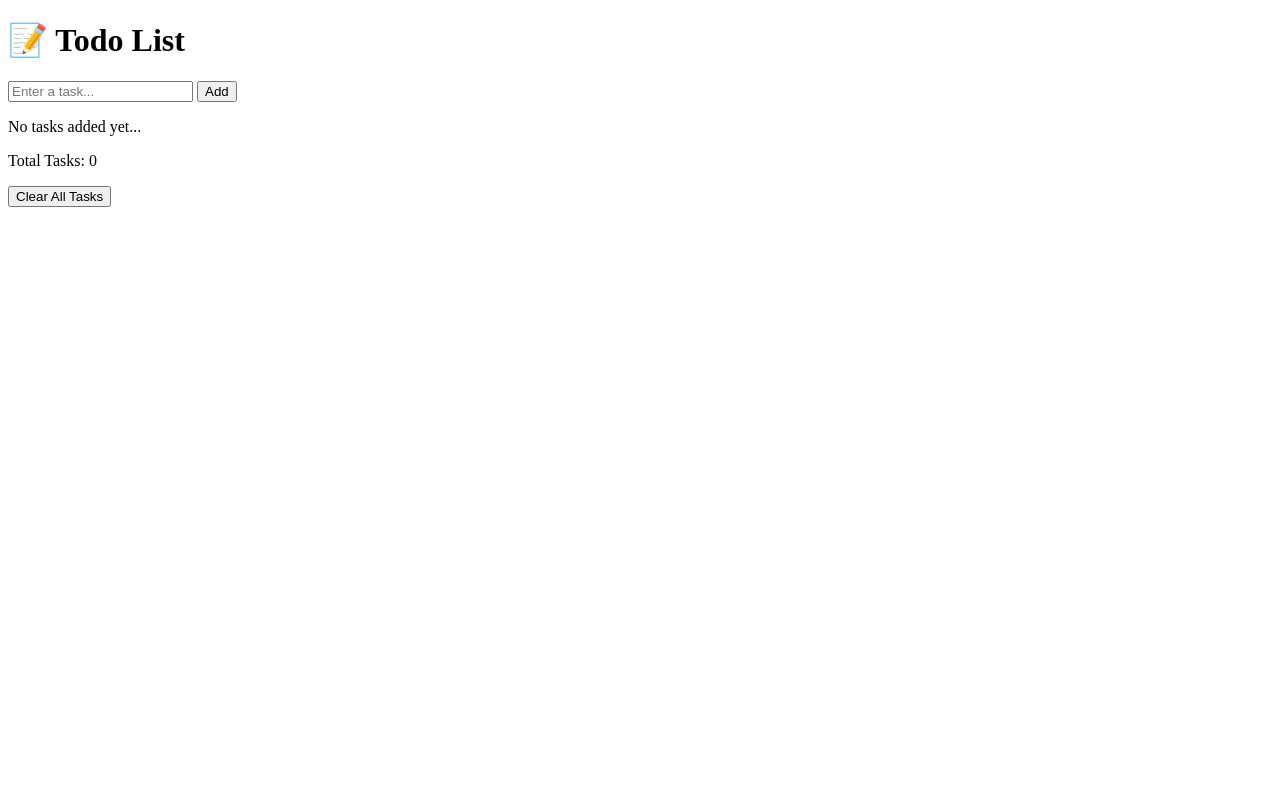
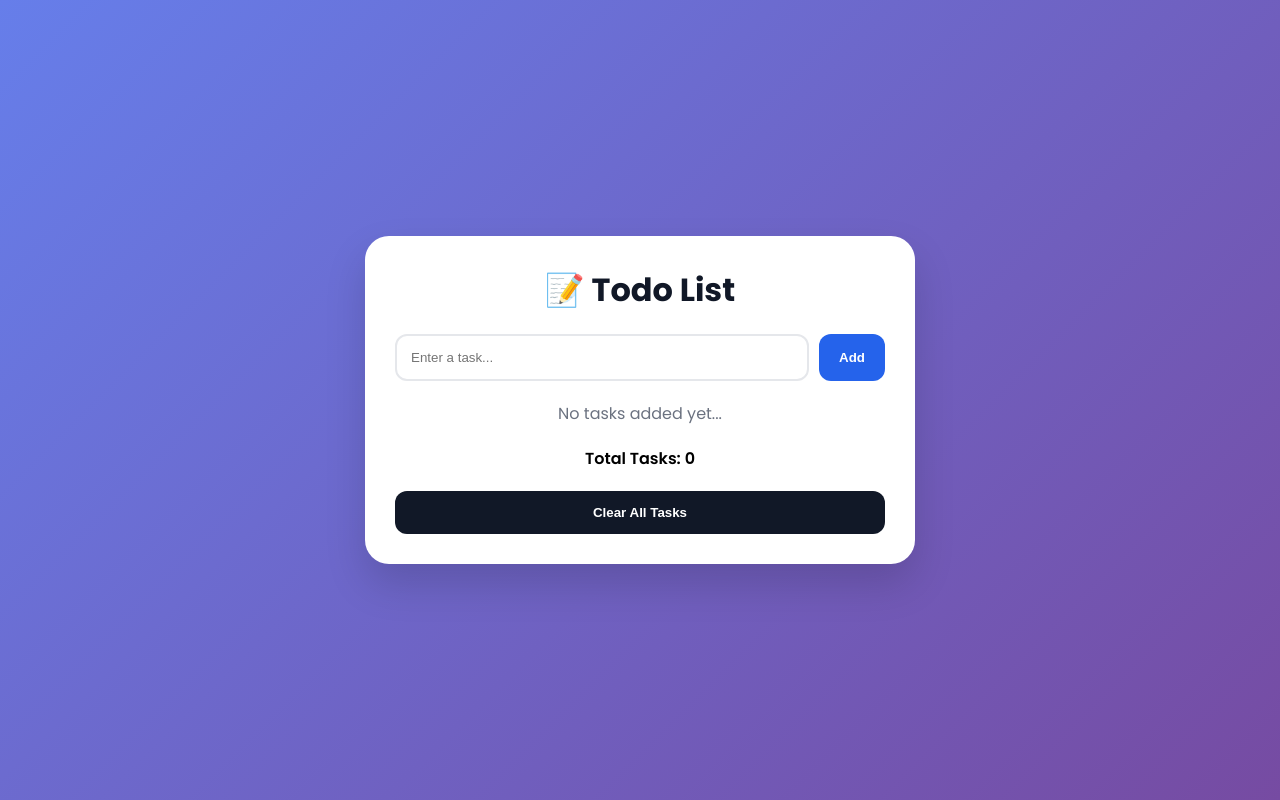
Before and after one commit to rajalaxmi2006/JS-20days-challenge, a plain HTML site: page 10-todo-list/index.html in a window 1280 px wide. Drawn offline with Linux system fonts and the light colour scheme.

Commit message:
adding css

```diff
--- a/10-todo-list/style.css
+++ b/10-todo-list/style.css
@@ -1,4 +1,4 @@
-/* @import url('https://fonts.googleapis.com/css2?family=Poppins:wght@400;500;600;700&display=swap');
+@import url('https://fonts.googleapis.com/css2?family=Poppins:wght@400;500;600;700&display=swap');
 
 *{
     margin:0;
@@ -210,4 +210,4 @@ li{
     #addBtn{
         width:100%;
     }
-} */
+}
```
